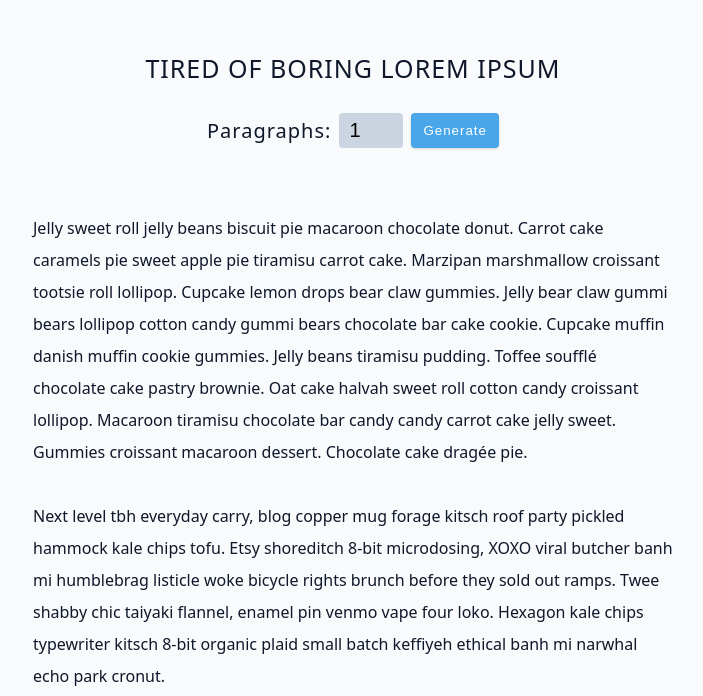
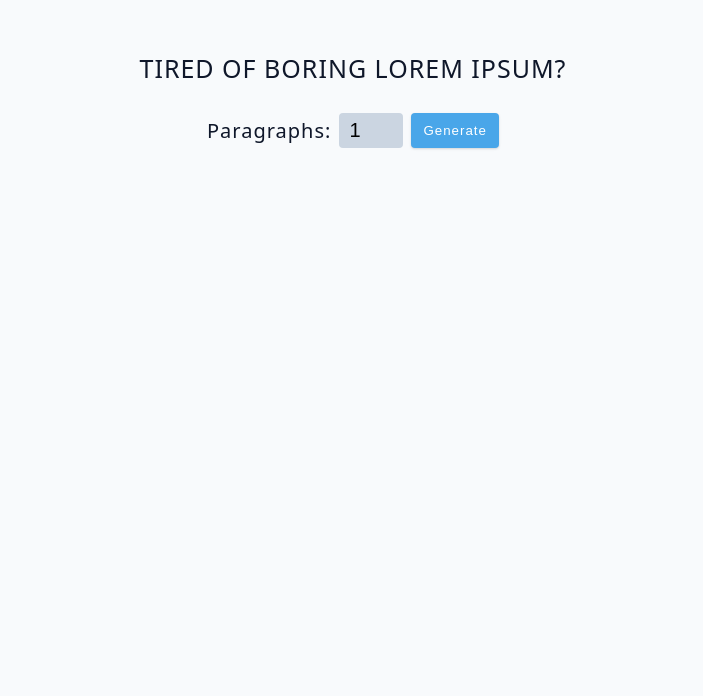
Before and after one commit to phucnt31/react-lorem-ipsum, a React (Vite) app: page / in a window 1280 px wide. Shown: the part 104-800 px from the top of the page, without its empty margins (287-990 px from the left). Built offline with nearby package versions, Linux system fonts and the light colour scheme.

Commit message:
Change text state to empty array

```diff
--- a/src/App.jsx
+++ b/src/App.jsx
@@ -4,7 +4,7 @@ import { nanoid } from "nanoid";
 
 const App = () => {
   const [count, setCount] = useState(1);
-  const [text, setText] = useState(data);
+  const [text, setText] = useState([]);
 
   const handleChange = (e) => {
     setCount(e.target.value);
@@ -17,7 +17,7 @@ const App = () => {
   return (
     <main>
       <section className="section-center">
-        <h4>tired of boring lorem ipsum</h4>
+        <h4>tired of boring lorem ipsum?</h4>
         <form className="lorem-form" onSubmit={handleSubmit}>
           <label htmlFor="count">Paragraphs: </label>
           <input
```
